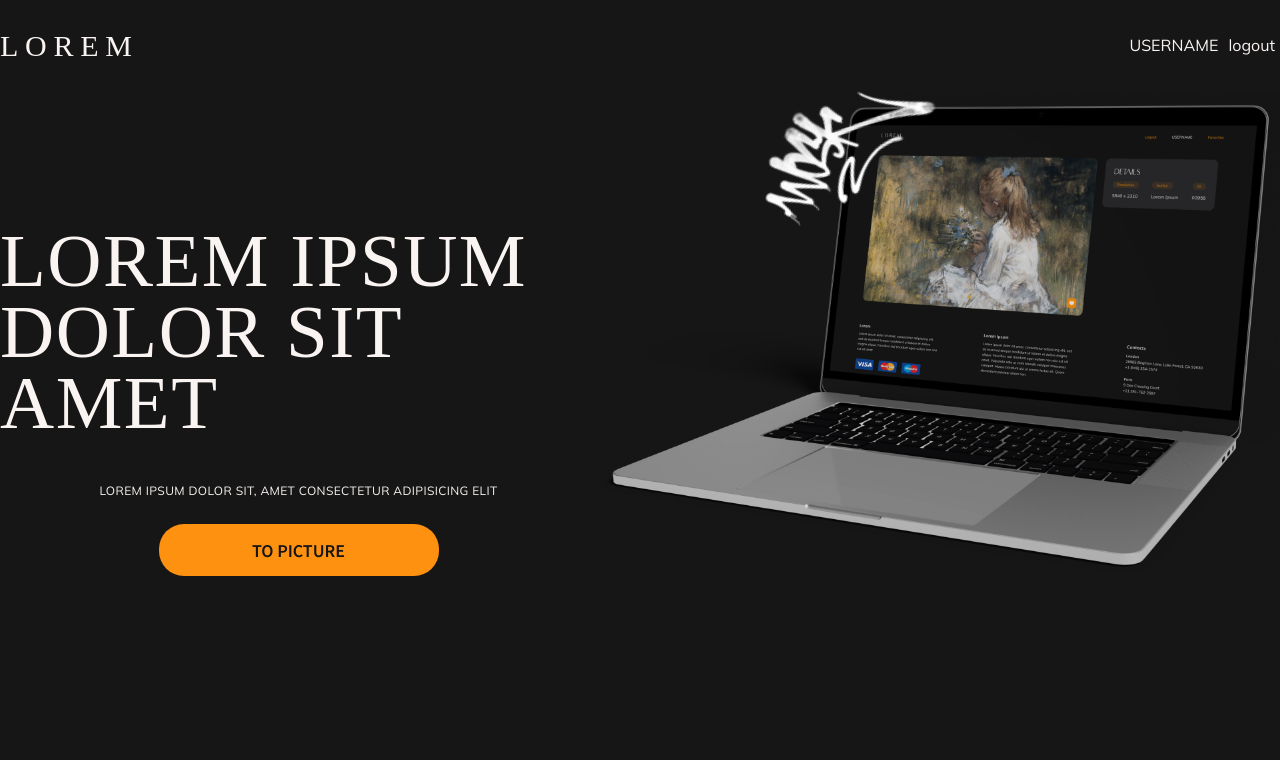
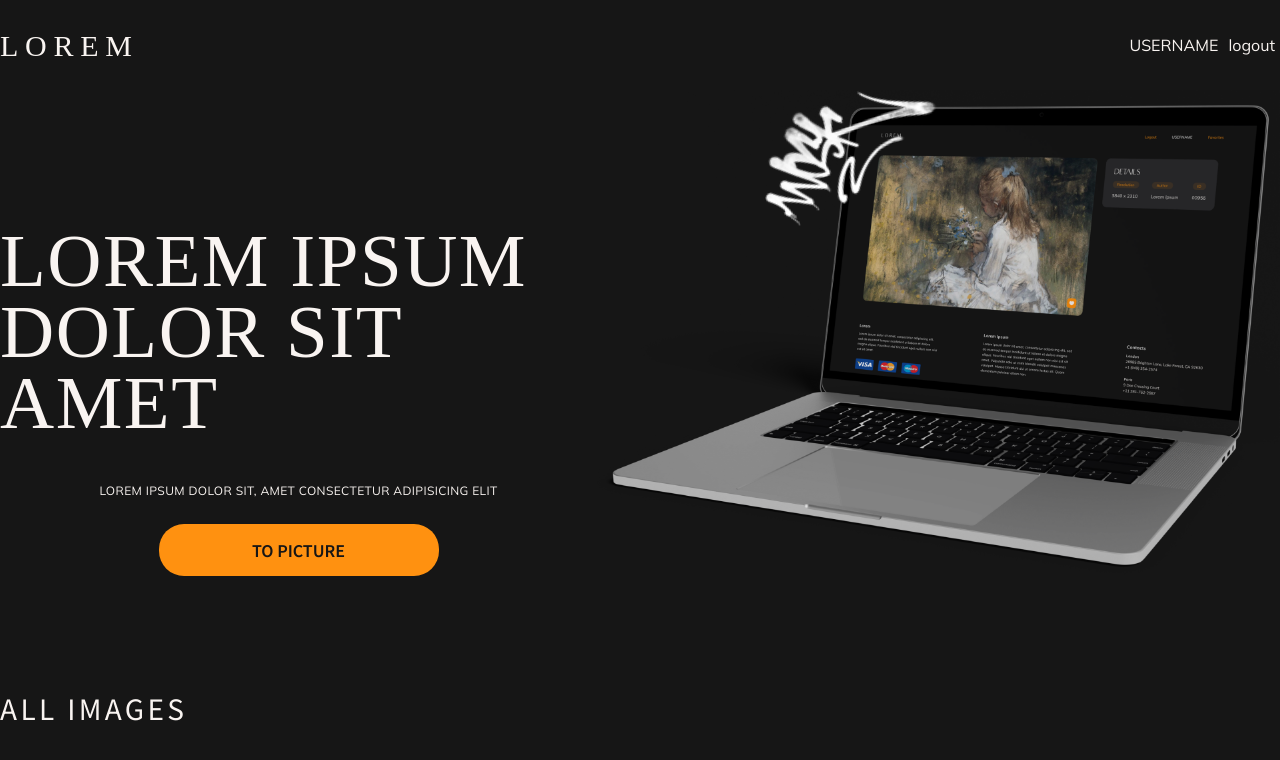
Before and after one commit to Sanvinganza/gallery, a React (Create React App) app: page / in a window 1280 px wide. Shown: the top 760 px of the page. Built offline with nearby package versions, Linux system fonts and the light colour scheme.

Commit message:
fixed: bag with type file

```diff
--- a/src/pages/GalleryPage/GalleryPage.tsx
+++ b/src/pages/GalleryPage/GalleryPage.tsx
@@ -27,6 +27,9 @@ export function GalleryPage() {
           </div>
         </div>
       </div>
+      <div className="gallery">
+        <div className="title">all images</div>
+      </div>
     </div>
   );
 }
```
